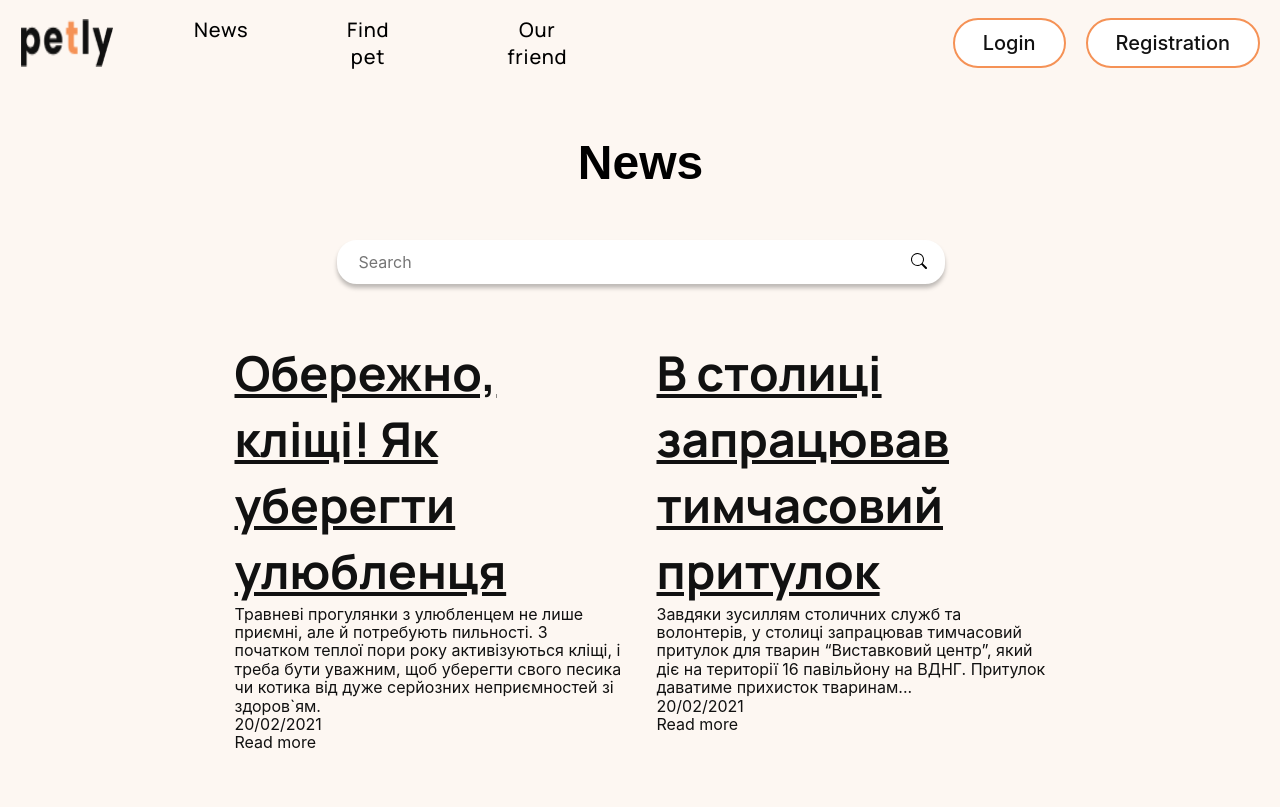
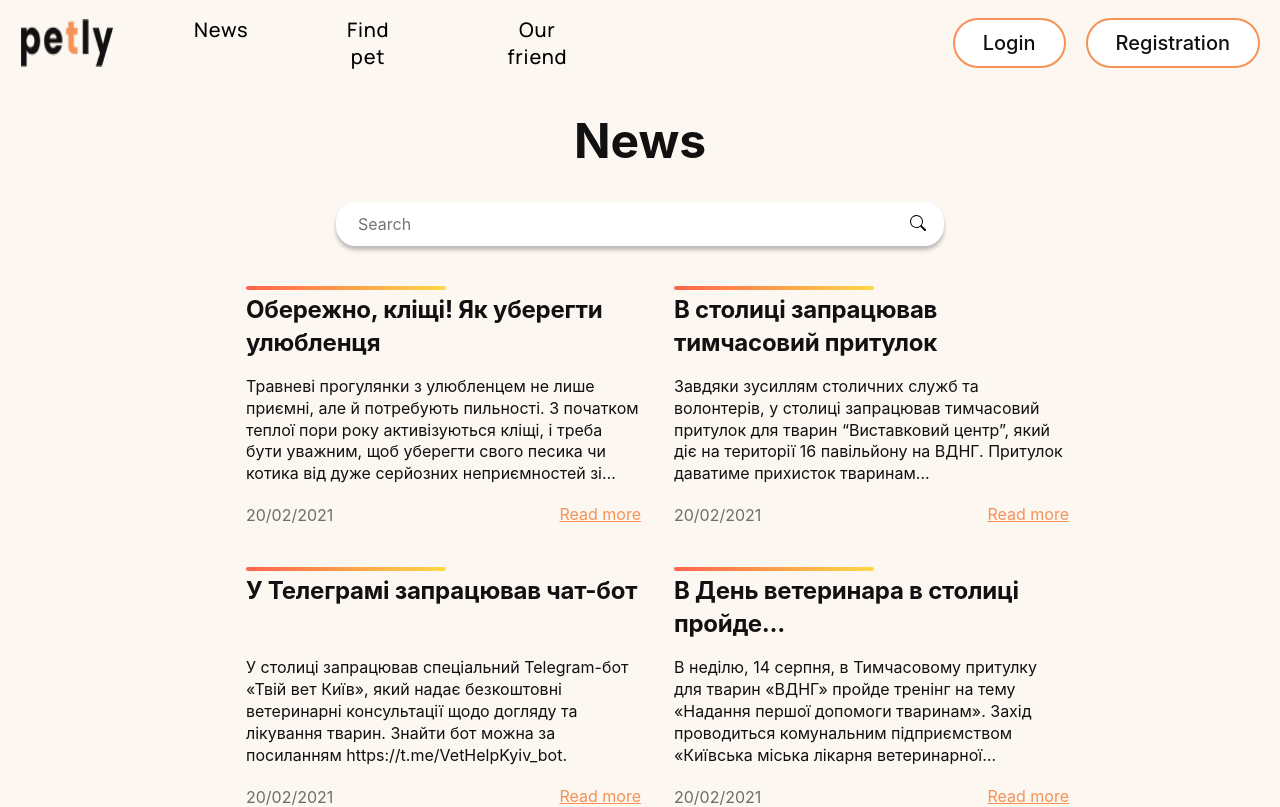
Before and after one commit to Finkons/pets-project-front, a React (Create React App) app: page /pets-project-front/news in a window 1280 px wide. Shown: the top 807 px of the page. Built offline with nearby package versions, Linux system fonts and the light colour scheme.

Commit message:
NewsPage 17.11
Застилізовано, але пока без беку.

```diff
--- a/src/components/NewsCard/NewsCard.jsx
+++ b/src/components/NewsCard/NewsCard.jsx
@@ -1,26 +1,31 @@
 import PropTypes from "prop-types";
-import { News, Title, Text, Date, LinkNews } from "./NewsCard.styled";
+import { News, Decor, InfoContainer, Title, Text, SpecialContainer, Date, LinkNews } from "./NewsCard.styled";
 
 export const NewsCard = ({ name, text, date }) => {
     return (
       <News>
+        <Decor></Decor>
+        <InfoContainer>
           <Title>
-          <h1>{name}</h1>
+            {name}
           </Title>
           <Text>
             <p> {text}</p>
           </Text>
+          <SpecialContainer>
             <Date>
-          <p>{date}</p>
+              <span>{date}</span>
             </Date>
-        <LinkNews>
-          <p>
-            <a href="https://www.ukrinform.ua/tag-tvarini">Read more</a>
-          </p>
+            <LinkNews href="https://www.ukrinform.ua/tag-tvarini" target="_blank">
+              Read more
             </LinkNews>
+          </SpecialContainer>
+        </InfoContainer>
       </News>
     );
 }
+
+
 
 NewsCard.propTypes = {
     name: PropTypes.string.isRequired,
--- a/src/components/NewsCard/NewsCard.styled.js
+++ b/src/components/NewsCard/NewsCard.styled.js
@@ -2,37 +2,91 @@ import styled from "@emotion/styled";
 
 export const News = styled.div`
   width: 280px;
-  height: 282px;
-  margin-bottom: 12px;
-  margin-left: 20px;
-  margin-right: 20px;
+  padding-bottom: 40px;
+
   @media ${p => p.theme.media.tablet} {
-    margin: 16px;
     width: 336px;
-    height: 260px;
-    border-radius: 40px;
+    margin-right: 32px;
+    padding-bottom: 60px;
   }
+
   @media ${p => p.theme.media.desktop} {
-    width: 390px;
-    height: 240px;
-    margin: 16px;
+    width: 394px;
+    margin-left: 34px;
   }
 `;
 
-export const Title = styled.h1`
-  font-family: "Manrope";
-  font-style: normal;
+export const Decor = styled.div`
+  width: 200px;
+  height: 4px;
+  background: linear-gradient(90deg, #ff634e 0%, #ffdf48 105.44%);
+  border-radius: 40px;
+  margin-bottom: 4px;
+
+  @media ${p => p.theme.media.tablet} {
+    width: 280px;
+    height: 8px;
+  }
+`;
+
+export const InfoContainer = styled.div`
+  width: 280px;
+
+  @media ${p => p.theme.media.tablet} {
+    width: 336px;
+  }
+
+  @media ${p => p.theme.media.desktop} {
+    width: 395px;
+  }
+`;
+
+export const Title = styled.div`
   font-weight: 700;
   font-size: 24px;
-  line-height: 1.38;
-  display: flex;
-  justify-content: center;
-  text-decoration-line: underline;
-  color: #111111;
+  line-height: 1.37;
+  letter-spacing: -0.01em;
+  overflow: hidden;
+  height: 66px;
+  display: -webkit-box;
+  -webkit-line-clamp: 2;
+  -webkit-box-orient: vertical;
+  margin-bottom: 16px;
 `;
 
-export const Text = styled.p``;
+export const Text = styled.p`
+  line-height: 1.37;
+  font-weight: 400;
+  display: -webkit-box;
+  -webkit-line-clamp: 7;
+  -webkit-box-orient: vertical;
+  overflow: hidden;
+  color: #111321;
+  margin-bottom: 20px;
 
-export const Date = styled.p``;
+  @media ${p => p.theme.media.tablet} {
+    margin-bottom: 40px;
+    -webkit-line-clamp: 6;
+  }
 
-export const LinkNews = styled.p``;
+  @media ${p => p.theme.media.desktop} {
+    -webkit-line-clamp: 5;
+  }
+`;
+
+export const Date = styled.span`
+  line-height: 1.37;
+  font-weight: 400;
+  color: rgba(17, 17, 17, 0.6);
+`;
+
+export const LinkNews = styled.a`
+  text-align: right;
+  text-decoration-line: underline;
+  color: #f59256;
+`;
+
+export const SpecialContainer = styled.div`
+  display: flex;
+  justify-content: space-between;
+`;
--- a/src/pages/NewsPage/NewsPage.jsx
+++ b/src/pages/NewsPage/NewsPage.jsx
@@ -1,15 +1,18 @@
 import React from "react";
-import TitleFriends from "components/TitleFriends";
-import { Container } from "./NewsPage.styled";
+// import TitleFriends from "components/TitleFriends";
+import { Container, Title } from "./NewsPage.styled";
 import NoticesSearch from "components/NoticesSearch";
 import NewsBoard from "components/NewsBoard";
 import data from "./news-board.json";
 import { Outlet } from "react-router-dom";
 
+
 export default function NewsPage() {
   return (
     <Container>
-      <TitleFriends text="News" />
+      <Title>
+        News
+        </Title>
       <NoticesSearch />
       <NewsBoard events={data} />
       <Outlet />
--- a/src/pages/NewsPage/NewsPage.styled.js
+++ b/src/pages/NewsPage/NewsPage.styled.js
@@ -1,20 +1,43 @@
 import styled from "@emotion/styled";
 
 export const Container = styled.div`
-  background: ${p => p.theme.colors.background};
+  display: flex;
+  flex-direction: column;
+  align-items: center;
+  justify-content: center;
+  width: 100%;
+  padding-top: 26px;
+
   @media ${p => p.theme.media.tablet} {
-    min-width: 768px;
+    padding-top: 72px;
   }
+
   @media ${p => p.theme.media.desktop} {
-    min-width: 1281px;
+    padding-top: 38px;
   }
 `;
 
 
 export const Title = styled.h2`
-  padding-top: 50px;
-  padding-bottom: 40px;
   font-weight: 700;
-  font-size: 48px;
-  line-height: 66px;
+  font-size: 24px;
+  line-height: 1.37;
+  margin-bottom: 28px;
+
+  @media ${p => p.theme.media.tablet} {
+    margin-bottom: 40px;
+    font-size: 48px;
+    line-height: 1.37;
+  }
+
+  @media ${p => p.theme.media.desktop} {
+    font-weight: 700;
+    font-size: 48px;
+    line-height: 1.37;
+  }
 `;
+
+export const NewsBoard = styled.ul`
+    display: flex;
+    flex-wrap: wrap;
+`;
--- a/src/pages/NewsPage/news-board.json
+++ b/src/pages/NewsPage/news-board.json
@@ -9,5 +9,31 @@
         "name":"В столиці запрацював тимчасовий притулок ",
         "text":"Завдяки зусиллям столичних служб та волонтерів, у столиці запрацював тимчасовий притулок для тварин “Виставковий центр”, який діє на території 16 павільйону на ВДНГ. Притулок даватиме прихисток тваринам...",
         "date":"20/02/2021"
+    },
+    {
+        "name":"У Телеграмі запрацював чат-бот ",
+        "text":" У столиці запрацював спеціальний Telegram-бот «Твій вет Київ», який надає безкоштовні ветеринарні консультації щодо догляду та лікування тварин. Знайти бот можна за посиланням https://t.me/VetHelpKyiv_bot.",
+        "date":"20/02/2021"
+    },
+
+     {
+        "name":"В День ветеринара в столиці пройде...",
+        "text":"В неділю, 14 серпня, в Тимчасовому притулку для тварин «ВДНГ» пройде тренінг на тему «Надання першої допомоги тваринам». Захід проводиться комунальним підприємством «Київська міська лікарня ветеринарної медицини»,",
+        "date":"20/02/2021"
+    },
+
+      {
+        "name":"Собаки, кішки, як і люди, старіють..",
+        "text":"Зрілий вік вихованця – велика відповідальність для дбайливого власника.Старіння неможливо зупинити, але як процеси будуть відбуватись саме у вашого вихованця, багато в чому залежить від умов утримання...",
+        "date":"20/02/2021"
+    },
+
+     {
+        "name":"Чому коти норовлять сунути хвіст в обличчя...",
+        "text":"Любителі котів зазвичай досконально знають характер своїх пухнастиків. Одних обов'язково потрібно погладити перед їжею, інші чекають, поки ви відкладете книгу, щоб лягти до вас в ліжко. Але іноді коти поводяться так, що навіть...",
+        "date":"20/02/2021"
     }
+
+
+
 ]
```
Lines whose indentation alone changed are shown as unchanged.
